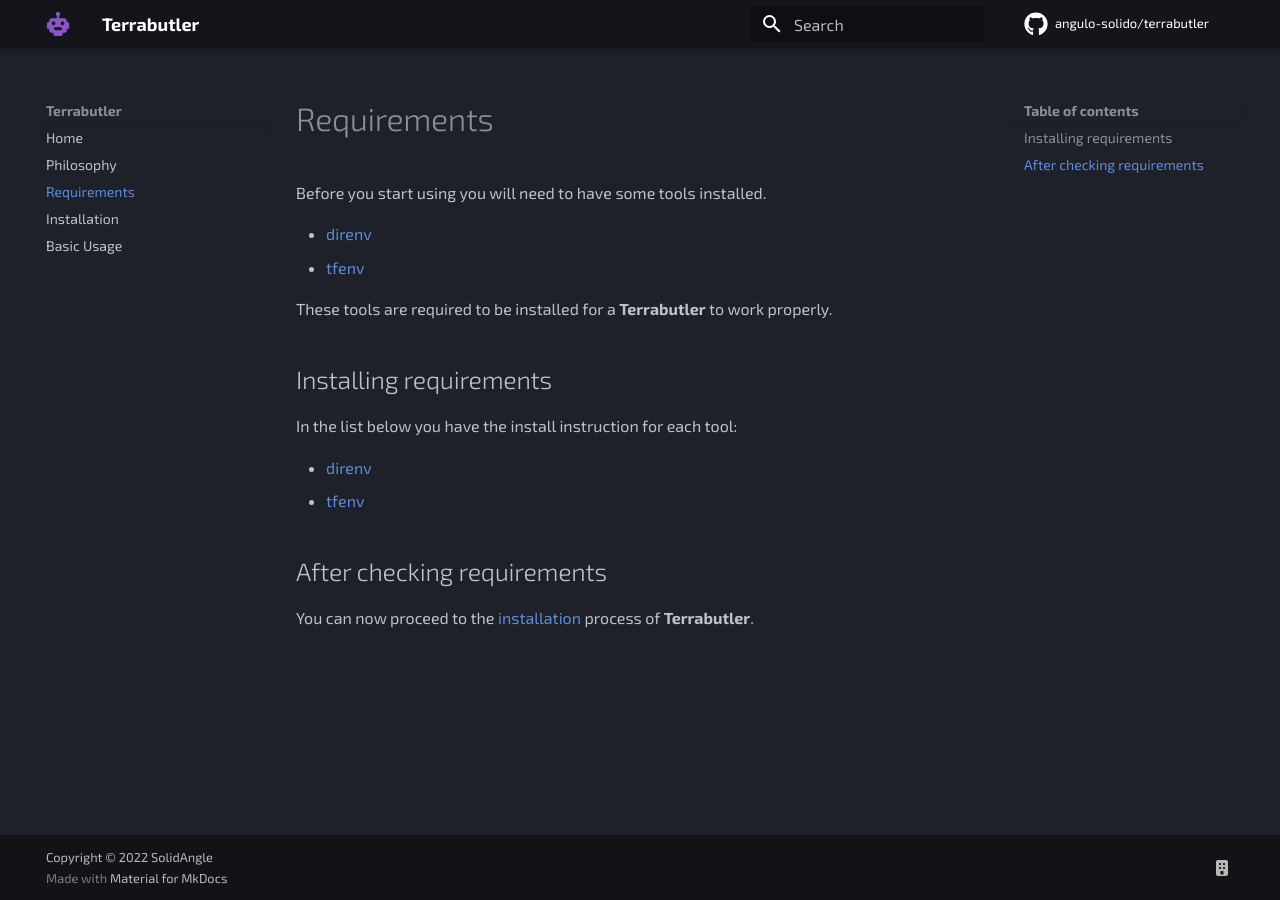
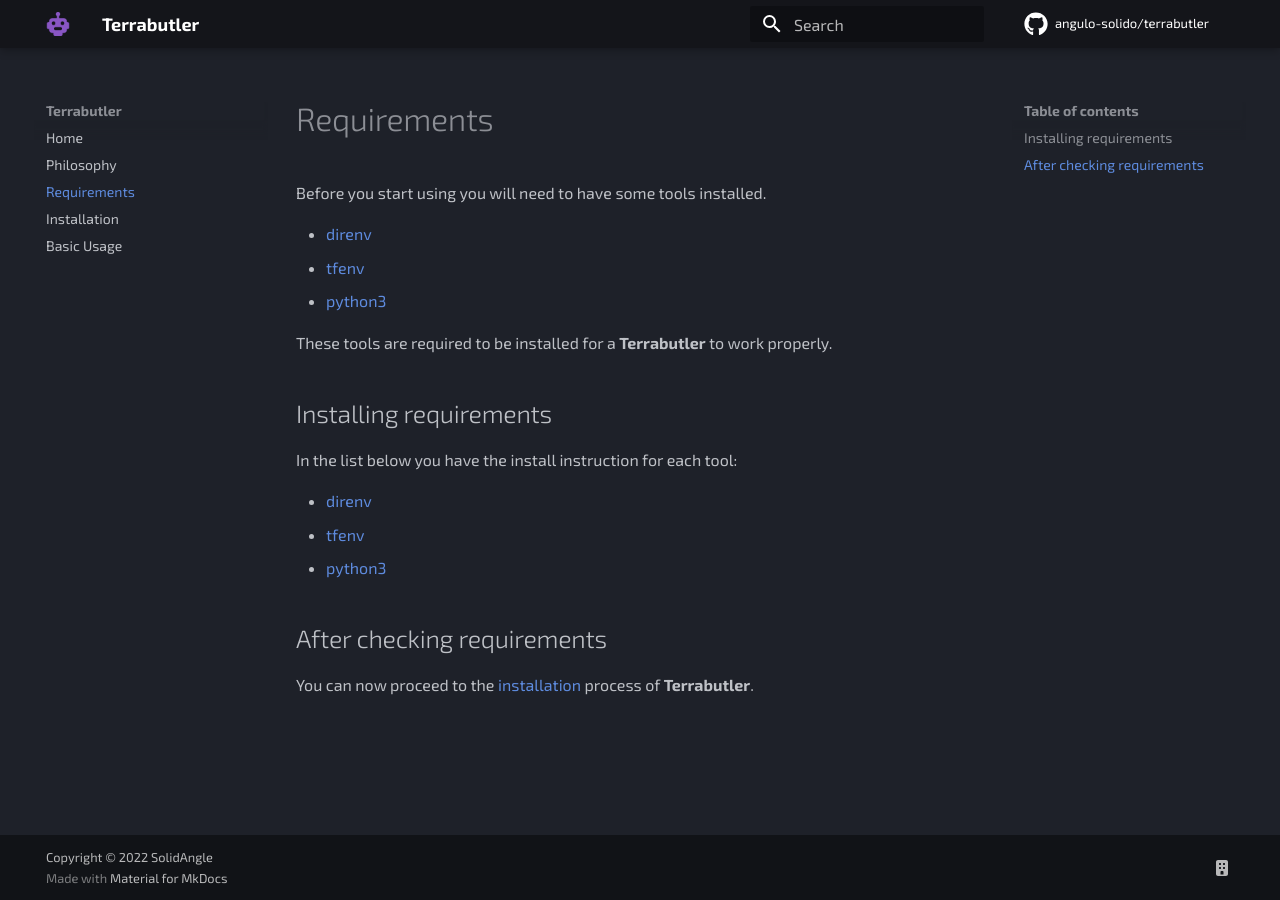
Before and after one commit to montblu/terrabutler, an MkDocs documentation site: the page built from docs/requirements.md, in a window 1280 px wide. Built offline with MkDocs 1.6.1 and Material for MkDocs 9.7.7, drawn with Linux system fonts in a browser that asks for light colours; comment, search, counter and statistics services are not loaded.

Commit message:
add create-project.md edit requirements.md

```diff
--- a/docs/requirements.md
+++ b/docs/requirements.md
@@ -4,6 +4,7 @@
 
 - [direnv](https://direnv.net/)
 - [tfenv](https://github.com/tfutils/tfenv)
+- [python3](https://www.python.org/)
 
 These tools are required to be installed for a **Terrabutler** to work properly.
 
@@ -13,6 +14,7 @@
 
 - [direnv](https://direnv.net/docs/installation.html)
 - [tfenv](https://github.com/tfutils/tfenv#installation)
+- [python3](https://wiki.python.org/moin/BeginnersGuide/Download)
 
 ## After checking requirements
 
```
Also changed, not shown: docs/create-project.md (added, +1 -0 lines).
